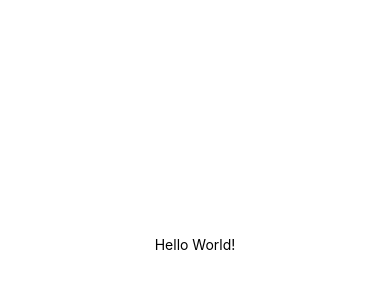
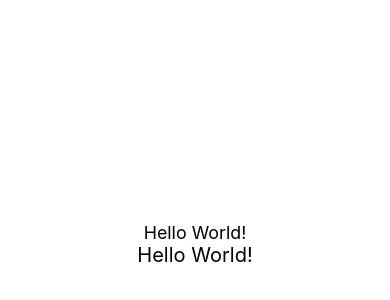
Before and after one commit to ajinkyacodes/rn-ecom-firebase, a React Native app: screen / in a window 390 px wide. Shown: the part 178-478 px from the top of the page. Built offline with nearby package versions, Linux system fonts and the light colour scheme.

Commit message:
created AppText component

```diff
--- a/App.tsx
+++ b/App.tsx
@@ -1,11 +1,12 @@
 import { StatusBar } from 'expo-status-bar';
 import { StyleSheet, Text, View } from 'react-native';
+import AppText from './src/components/texts/AppText';
 
 export default function App() {
 	return (
 		<View style={styles.container}>
-      <Text>Hello World!</Text>
-      <StatusBar style="auto" />
+			<AppText variant='medium'>Hello World!</AppText>
+			<AppText variant='bold'>Hello World!</AppText>
 		</View>
 	);
 }
--- a/package.json
+++ b/package.json
@@ -12,7 +12,8 @@
     "expo": "~53.0.20",
     "expo-status-bar": "~2.2.3",
     "react": "19.0.0",
-    "react-native": "0.79.5"
+    "react-native": "0.79.5",
+    "react-native-size-matters": "^0.4.2"
   },
   "devDependencies": {
     "@babel/core": "^7.25.2",
--- /dev/null
+++ b/src/components/texts/AppText.tsx
@@ -0,0 +1,35 @@
+import { StyleSheet, Text, TextProps, TextStyle, View } from 'react-native';
+import React, { FC } from 'react';
+import { s, vs } from 'react-native-size-matters';
+
+interface AppTextProps extends TextProps {
+	children: React.ReactNode;
+	style?: TextStyle | TextStyle[];
+	variant?: 'bold' | 'medium';
+}
+
+const AppText: FC<AppTextProps> = ({
+	children,
+	style,
+	variant = 'medium',
+	...rest
+}) => {
+	return (
+		<Text {...rest} style={[styles[variant], style]}>
+			{children}
+		</Text>
+	);
+};
+
+export default AppText;
+
+const styles = StyleSheet.create({
+	bold: {
+		fontSize: s(18),
+		color: '#000',
+	},
+	medium: {
+		fontSize: s(16),
+		color: '#000',
+	},
+});
```
Also changed, not shown: 1 other file (tests, documents, lock files or other folders). Lines whose indentation alone changed are shown as unchanged.
